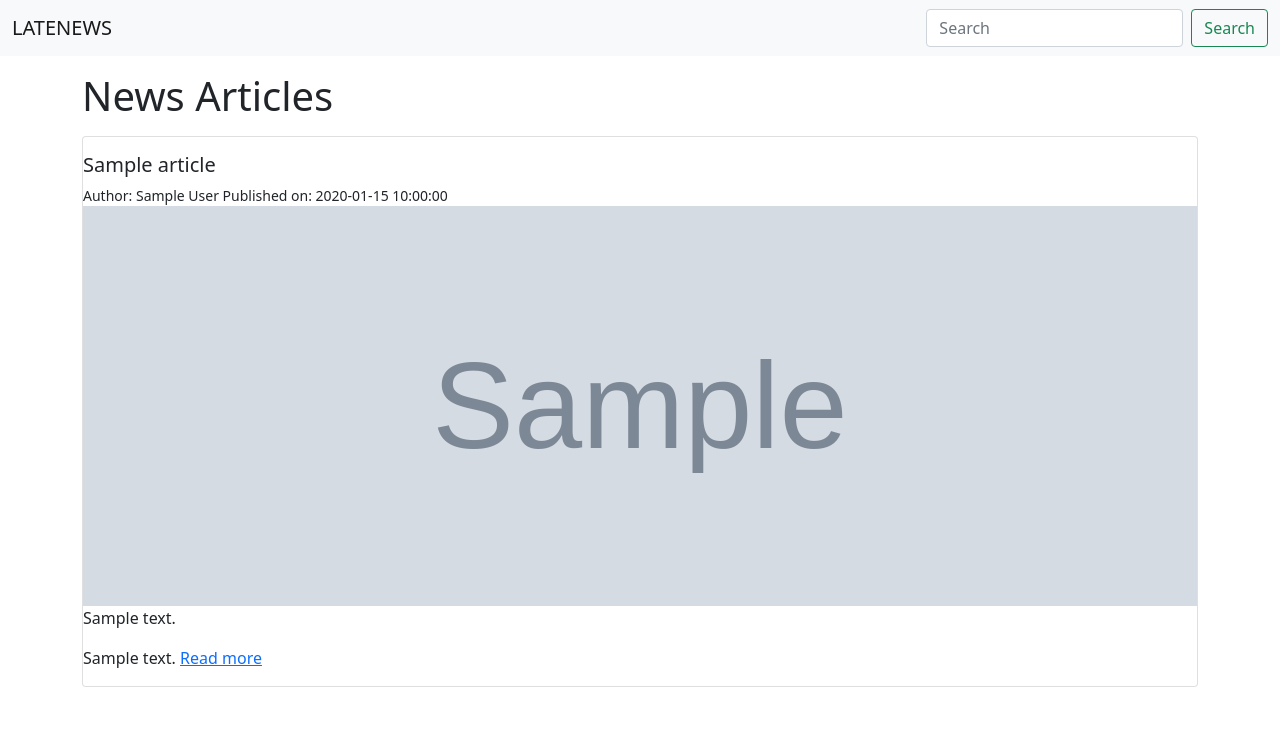
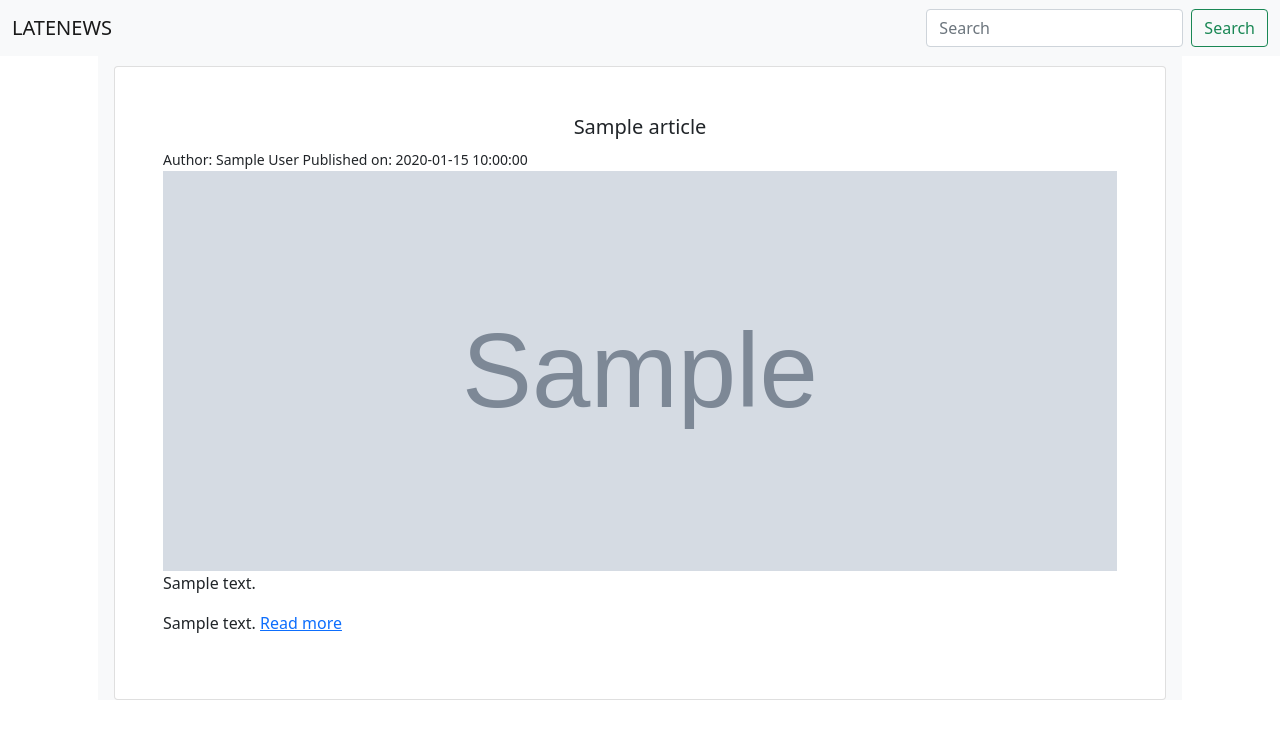
Before and after one commit to FredrickWambua/latenews, a Flask app: template app/templates/articles.html in a window 1280 px wide. Shown: the top 739 px of the page. Run offline with Flask 2, Linux system fonts and the light colour scheme; the template is opened without the code that fills it: most values are stand-ins (such as "Sample title", 1, 10 or a date in 2020); grey boxes marked "Sample" are stand-in pictures.

Commit message:
modifying the templates

```diff
--- a/app/requests.py
+++ b/app/requests.py
@@ -90,7 +90,7 @@ def get_category(name):
     '''
     function that gets the response to the category json
     '''
-    get_category_url = category_url.format(name,api_key)
+    get_category_url = 'https://newsapi.org/v2/top-headlines?country=us&category={}&apiKey=ffc5892b0e01428f8dd49bca764e3fd9'
     print(get_category_url)
     with urllib.request.urlopen(get_category_url) as url:
         get_category_data = url.read()
--- a/app/templates/articles.html
+++ b/app/templates/articles.html
@@ -1,14 +1,16 @@
 {% extends 'base.html' %}
 
 {% block content %}
-<h1>News Articles</h1>
+<h3 align="center">News Articles</h3>
 {% for article in articles %}
-<div class="card mt-3">
-    <h5 class="title mt-3">{{ article.title }}</h5>
+<div class="card m-3">
+  <div class="card-content m-5">
+    <h5 align="center" class="title">{{ article.title }}</h5>
     <small>Author: {{article.author}} <span> Published on: {{ article.publishedAt }} </span> </small>
-    <img src=" {{ article.urlToImage }} " height="400px" alt="image" >
+    <img src=" {{ article.urlToImage }} " height="400px" width="100%"  alt="image" >
     <p>{{ article.description }}</p>
     <p>{{ article.content}} <span></span>    <a href="{{ article.url }}">Read more</a> </p>
+  </div>
 </div>
 {% endfor %}
 {% endblock %}
--- a/app/templates/base.html
+++ b/app/templates/base.html
@@ -10,8 +10,8 @@
     <title>Document</title>
 </head>
 <body>
-
-    <nav class="navbar navbar-light bg-light">
+    <div class="bg-light fixed-top">
+        <nav class="navbar navbar-light">
             <div class="container-fluid">
                 <a class="navbar-brand">LATENEWS</a>
                 <form class="d-flex">
@@ -20,13 +20,16 @@
                 </form>
             </div>
         </nav>
-    {% block navbar %}
-    {% endblock %}
+    </div>
 
-    <div class="container mt-3">
+    <div class="container">
+            <div class="newssource m-3 bg-light">
                 {% block content %}
                 {% endblock %}
             </div>
+        </div>
+    </div>
+
     <script src="https://cdn.jsdelivr.net/npm/bootstrap@5.1.0/dist/js/bootstrap.bundle.min.js"
     integrity="sha384-U1DAWAznBHeqEIlVSCgzq+c9gqGAJn5c/t99JyeKa9xxaYpSvHU5awsuZVVFIhvj" crossorigin="anonymous"></script>
 
```
Also changed, not shown: app/main/views.py (+9 -1 lines), app/templates/category.html (added, +28 -0 lines), app/templates/newscategory.html (deleted). Lines whose indentation alone changed are shown as unchanged.
